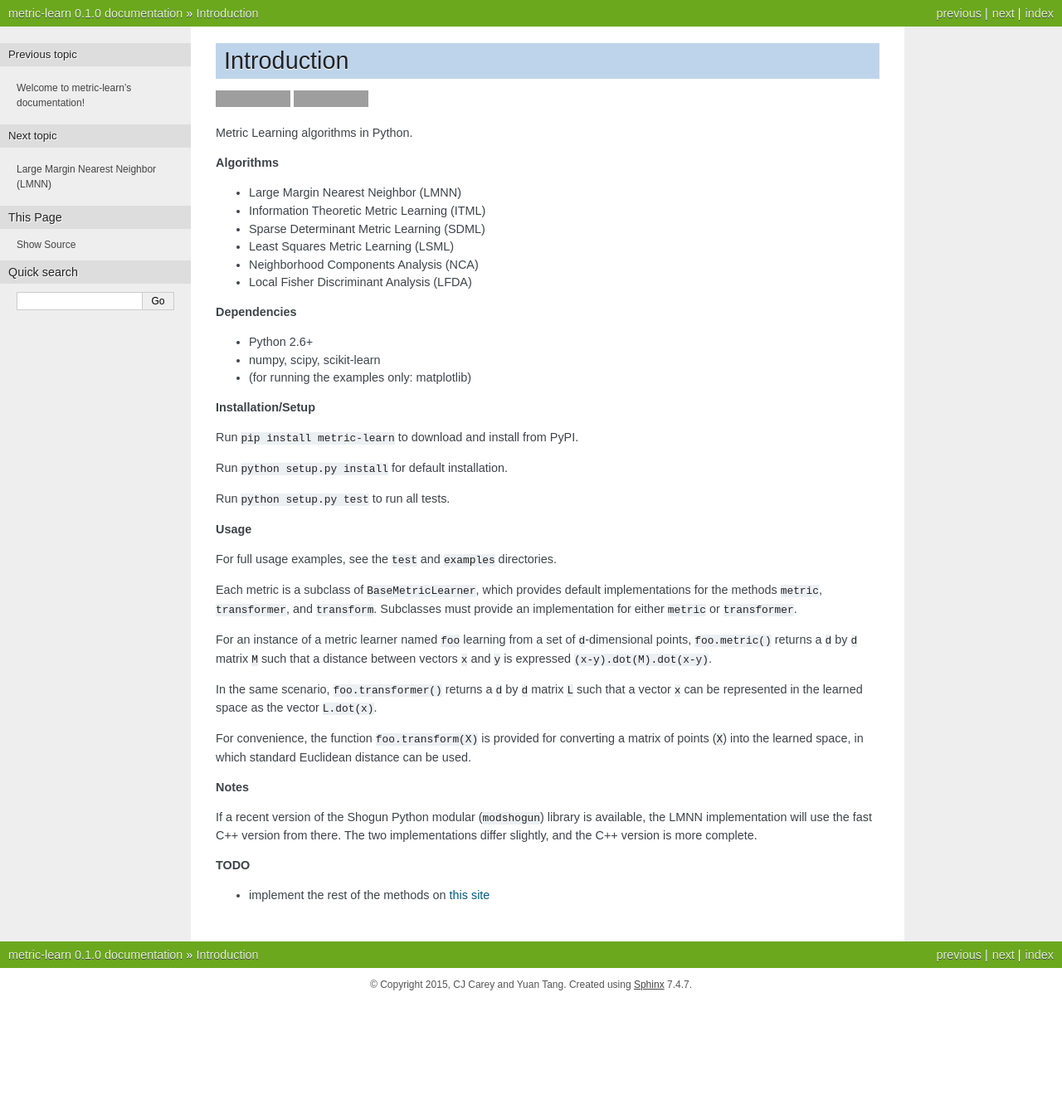
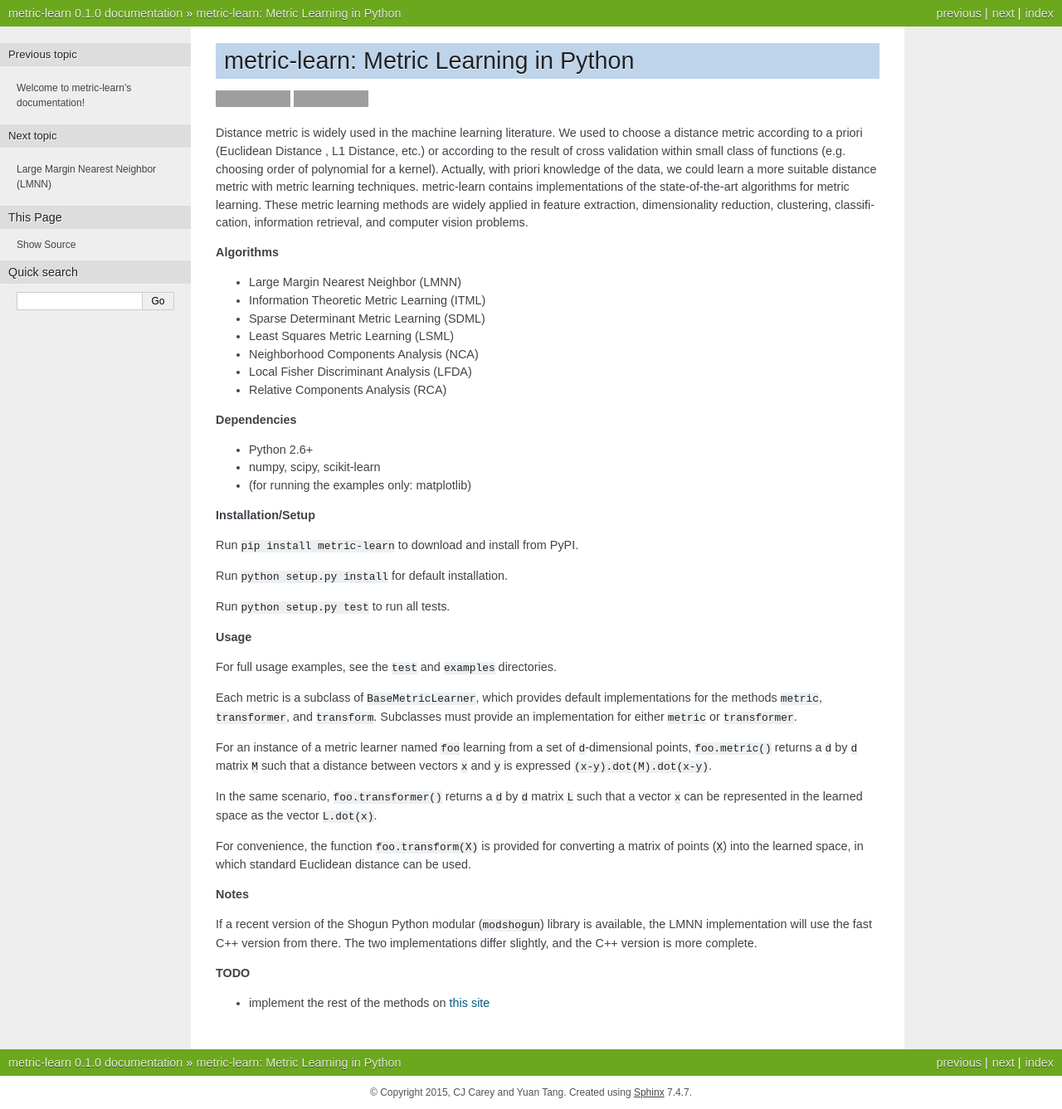
Before and after one commit to scikit-learn-contrib/metric-learn, a Sphinx documentation site: the page built from doc/source/intro.rst, in a window 1280 px wide. Shown: the whole page at 83% size. Built offline with Sphinx 7.4.7, drawn with Linux system fonts in a browser that asks for light colours; before the commit the page ends 1207 px from its top, so only the background shows below that; grey boxes are pictures that could not be loaded.

Commit message:
Updated intro and lmnn doc

```diff
--- a/doc/source/intro.rst
+++ b/doc/source/intro.rst
@@ -1,9 +1,8 @@
-Introduction
+metric-learn: Metric Learning in Python
 =====================================
+|License| |PyPI version|
 
-|Travis-CI Build Status| |License|
-
-Metric Learning algorithms in Python.
+Distance metric is widely used in the machine learning literature. We used to choose a distance metric according to a priori (Euclidean Distance , L1 Distance, etc.) or according to the result of cross validation within small class of functions (e.g. choosing order of polynomial for a kernel). Actually, with priori knowledge of the data, we could learn a more suitable distance metric with metric learning techniques. metric-learn  contains implementations of the state-of-the-art algorithms for metric learning. These metric learning methods are widely applied in feature extraction, dimensionality reduction, clustering, classification, information retrieval, and computer vision problems.
 
 **Algorithms**
 
@@ -13,6 +12,7 @@
 -  Least Squares Metric Learning (LSML)
 -  Neighborhood Components Analysis (NCA)
 -  Local Fisher Discriminant Analysis (LFDA)
+-  Relative Components Analysis (RCA)
 
 **Dependencies**
 
```
Also changed, not shown: other parts of doc/source/intro.rst (+2 -2 lines), doc/source/algorithms.rst (+22 -3 lines).
